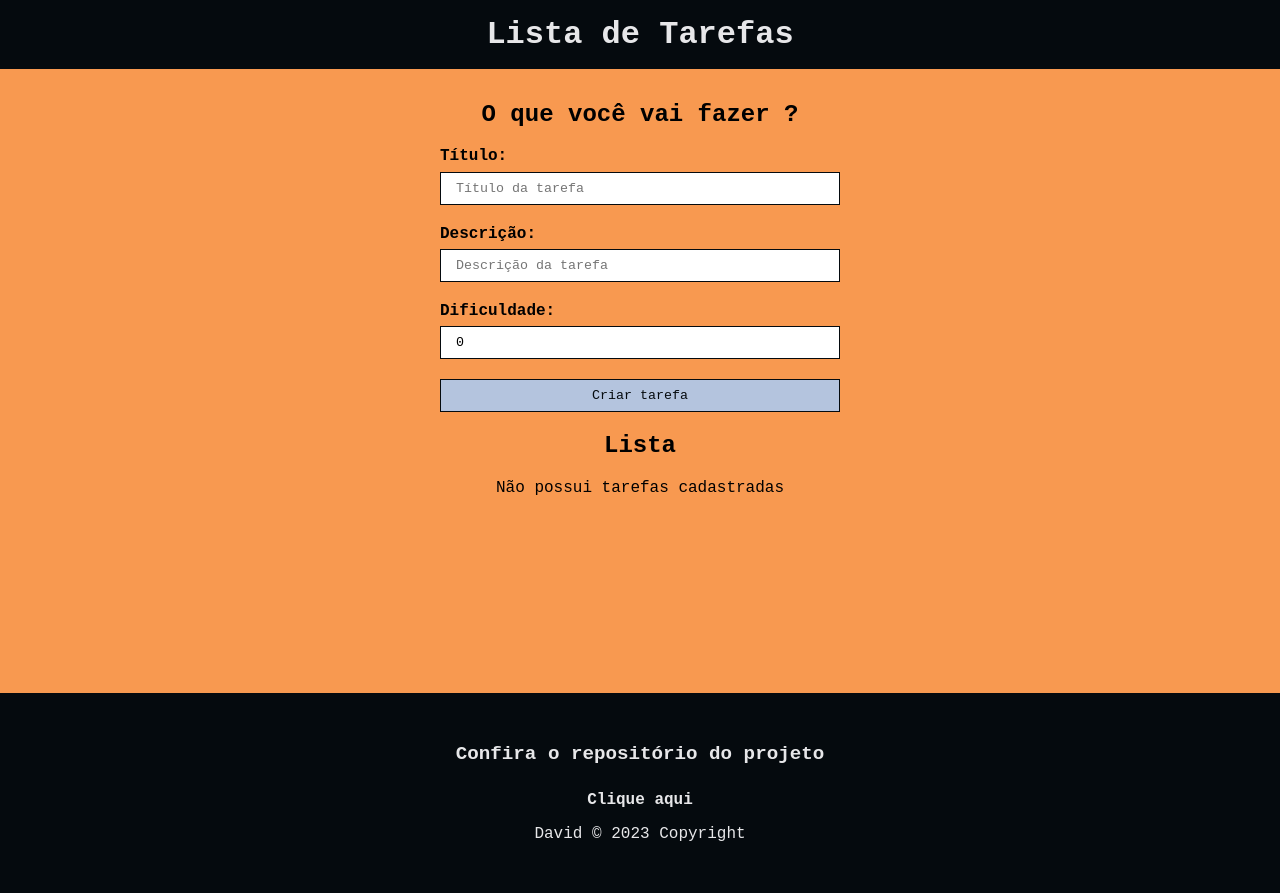
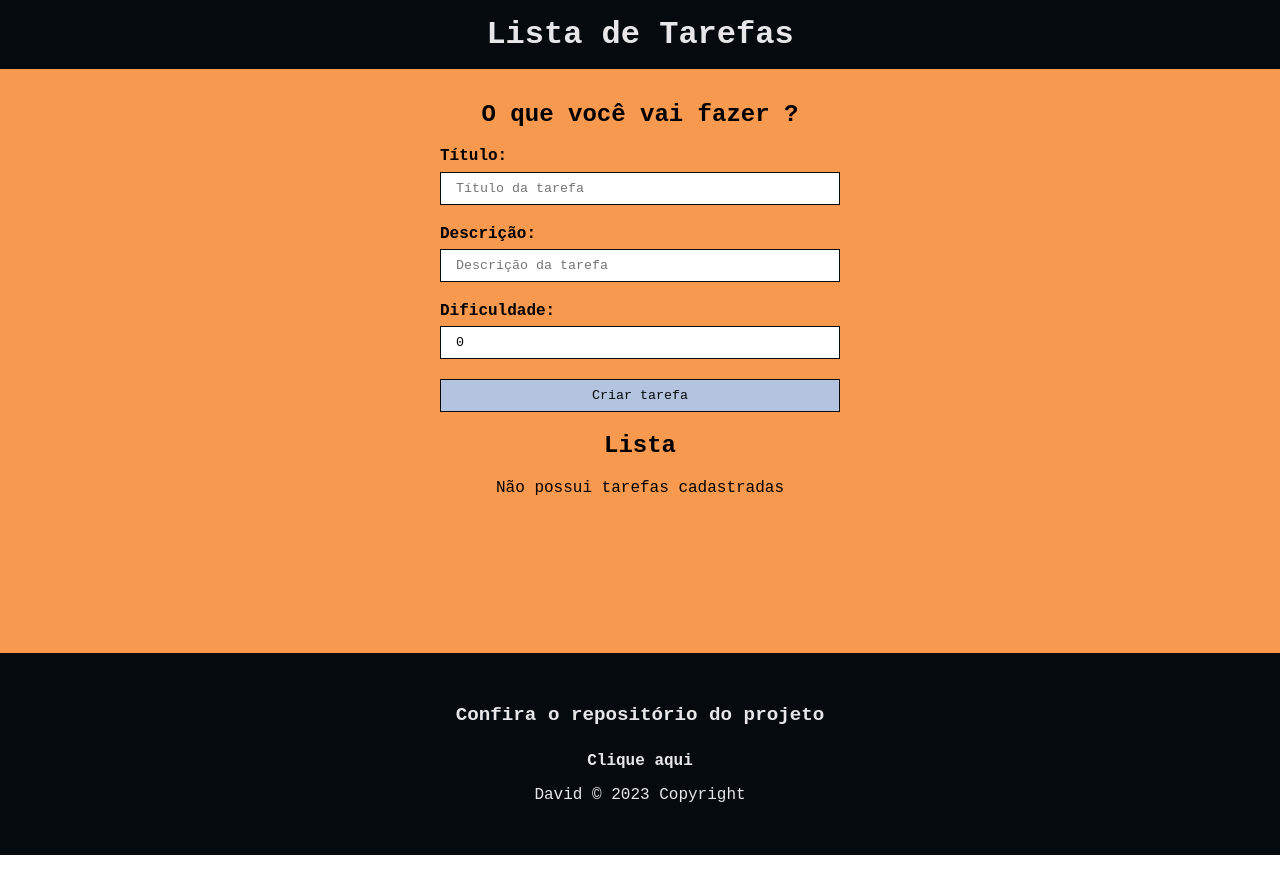
Before and after one commit to DavidGabrielBJorge/ListaDeTarefas, a React (Create React App) app: page / in a window 1280 px wide. After the commit the page ends 855 px from the top, so only its background shows below. Built offline with nearby package versions, Linux system fonts and the light colour scheme.

Commit message:
fix: arrumando a estilização do footer e adicionando o icone

```diff
--- a/public/index.html
+++ b/public/index.html
@@ -2,7 +2,7 @@
 <html lang="en">
   <head>
     <meta charset="utf-8" />
-    <link rel="icon" href="%PUBLIC_URL%/favicon.ico" />
+    <link rel="icon" href="%PUBLIC_URL%/favicon.svg" />
     <meta name="viewport" content="width=device-width, initial-scale=1" />
     <meta name="theme-color" content="#000000" />
     <meta
--- a/src/App.module.css
+++ b/src/App.module.css
@@ -1,5 +1,5 @@
 .main{
-    min-height: 70vh;
+    min-height: 65vh;
     text-align: center;
     padding: 2em;
     background-color: #f89950;
--- a/src/components/Footer/Footer.module.css
+++ b/src/components/Footer/Footer.module.css
@@ -1,5 +1,5 @@
 .footer{
-    height: 200px;
+    height: 202.2px;
     display: flex;
     align-items: center;
     justify-content: center;
@@ -26,6 +26,12 @@
     color: inherit;
 }
 
+.link:hover{
+    color: #f89950;
+    transition: 1s;
+}
+
+
 .creditos{
     padding-top: 0.5em;
     display: flex;
@@ -50,4 +56,5 @@
     }
 
 
+
 }
```
Also changed, not shown: public/favicon.svg (added), 1 other file (tests, documents, lock files or other folders).
